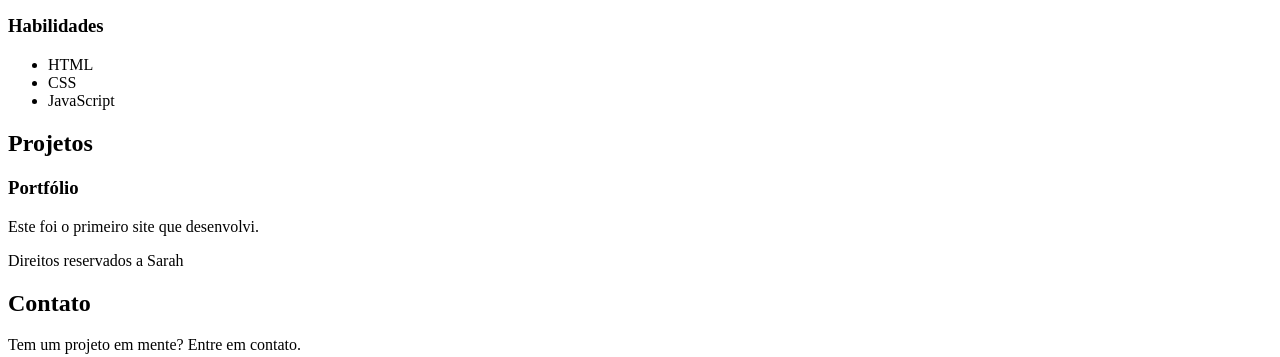
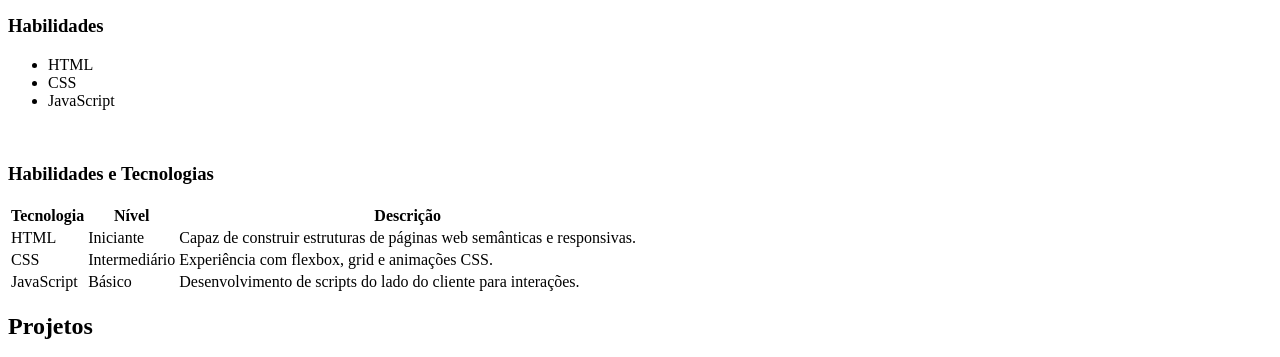
Before and after one commit to rochamsarah/site, a plain HTML site: page index.html in a window 1280 px wide. Shown: the part 410-767 px from the top of the page. Drawn offline with Linux system fonts and the light colour scheme.

Commit message:
Inclusão de tabela de habilidades

```diff
--- a/index.html
+++ b/index.html
@@ -38,6 +38,36 @@
                 <li>JavaScript</li>
             </ul>
         </aside>
+        <br>
+        <h3>Habilidades e Tecnologias</h3>
+        <table>
+            <thead>
+                <tr>
+                    <th>Tecnologia</th>
+                    <th>Nível</th>
+                    <th>Descrição</th>
+                </tr>
+            </thead>
+            <tbody>
+                <tr>
+                    <td>HTML</td>
+                    <td>Iniciante</td>
+                    <td>Capaz de construir estruturas de páginas web semânticas e responsivas.</td>
+                </tr>
+                <tr>
+                    <td>CSS</td>
+                    <td>Intermediário</td>
+                    <td>Experiência com flexbox, grid e animações CSS.</td>
+                </tr>
+                <tr>
+                    <td>JavaScript</td>
+                    <td>Básico</td>
+                    <td>Desenvolvimento de scripts do lado do cliente para interações.</td>
+                </tr>
+            </tbody>
+        </table>
+
+
     </section>
 
     <section id="projetos">
```
